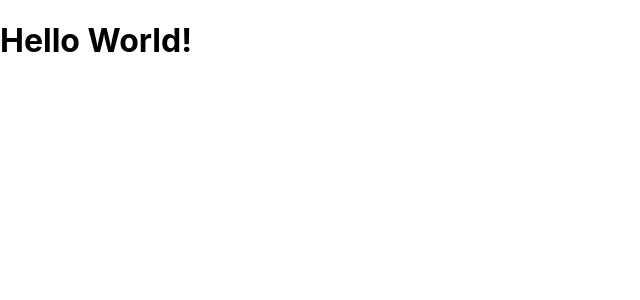
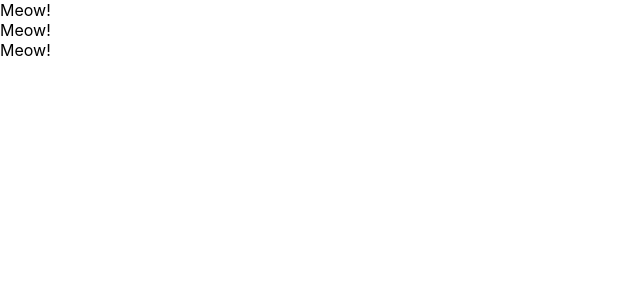
Before and after one commit to k17i/udemy-react-redux-crud-application, a React (Create React App) app: page / in a window 1280 px wide. Shown: the top 300 px of the page, without its empty margins (0-640 px from the left). Built offline with nearby package versions, Linux system fonts and the light colour scheme.

Commit message:
Created class component and functional component

```diff
--- a/src/App.js
+++ b/src/App.js
@@ -1,11 +1,29 @@
-import React from 'react';
+import React, { Component } from 'react';
 
-function App() {
+//class App extends Component
+//{
+//  render() {
+//    return (
+//      <div>
+//        <label htmlFor="bar">bar</label>
+//        <input type="text" onChange={() => {console.log("Clicked!")}}/>
+//      </div>
+//    )
+//  }
+//}
+
+const App = () => {
   return (
-    <div>
-      <h1>Hello World!</h1>
-    </div>
-    );
+  <div>
+    <Cat/>
+    <Cat/>
+    <Cat/>
+  </div>
+  )
+}
+
+const Cat = () => {
+  return <div>Meow!</div>
 }
 
 export default App;
```
